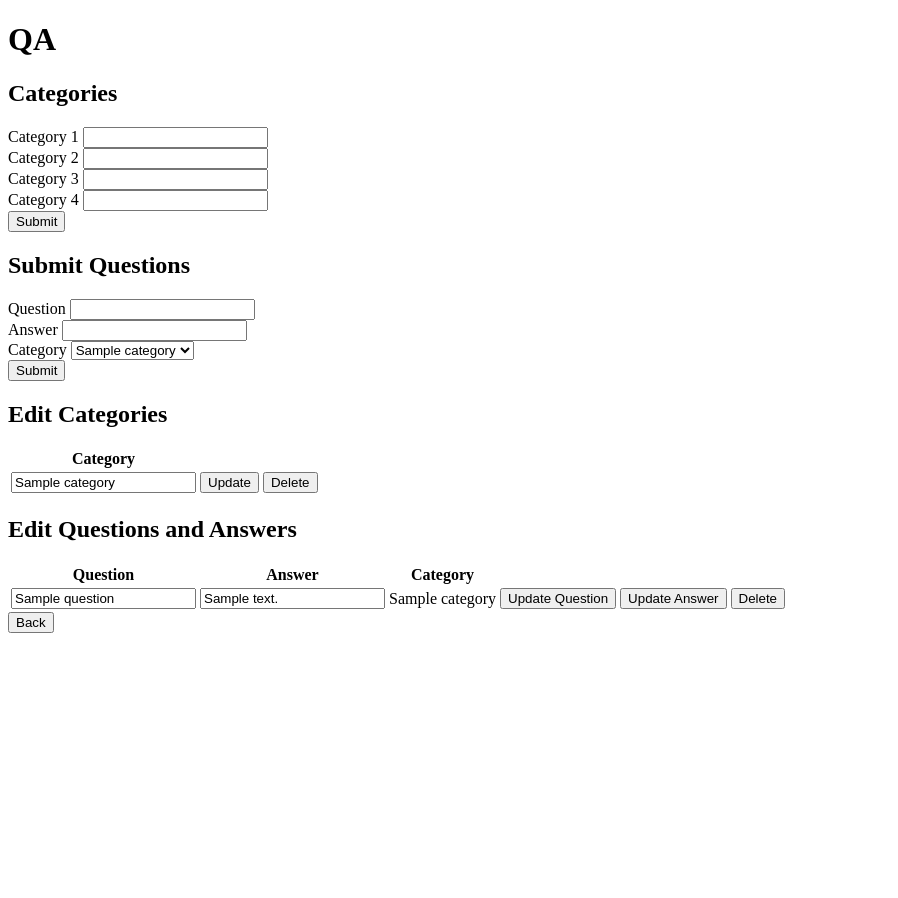
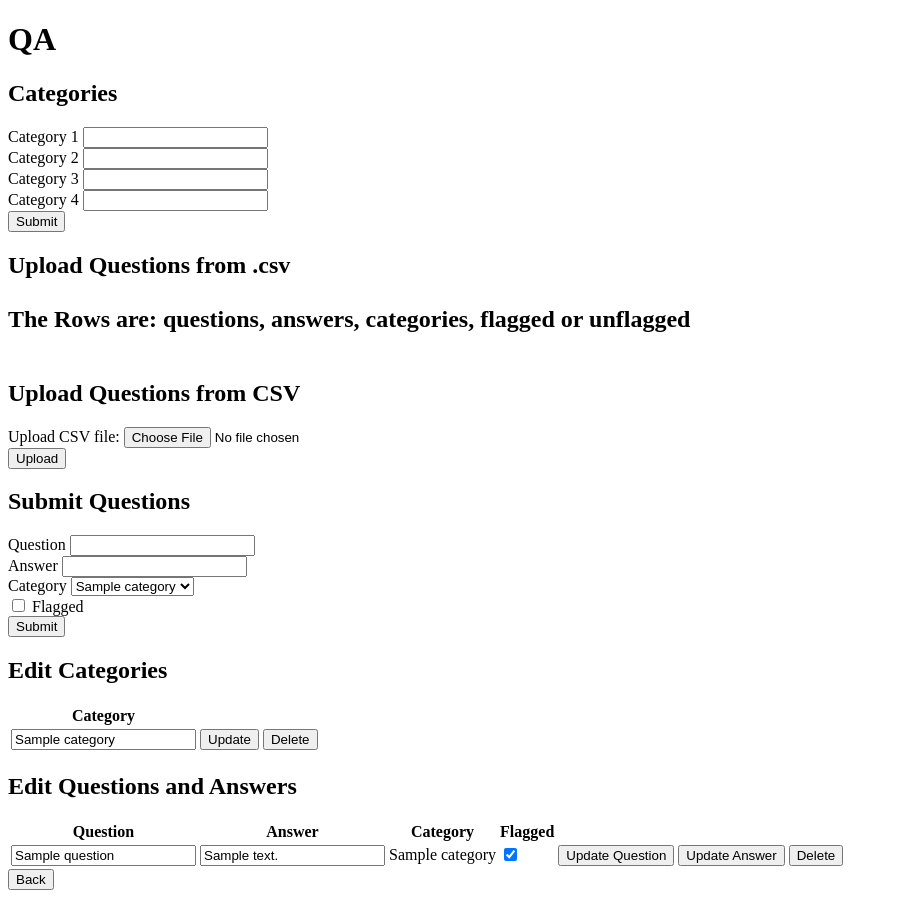
Before and after one commit to alexr-code1/trivial_project, a Flask app: page /qa in a window 1280 px wide. Shown: the whole page, without its empty margins (0-898 px from the left). Before the commit the page ends 633 px from the top, so only its background shows below. Run offline with Flask 3, Linux system fonts and the light colour scheme; tables that the repository leaves empty hold one stand-in row (values such as "Sample post").

Commit message:
Update qa.html

```diff
--- a/templates/qa.html
+++ b/templates/qa.html
@@ -5,6 +5,8 @@
 </head>
 <body>
     <h1>QA</h1>
+
+
 
     <h2>Categories</h2>
     <form id="categories-form" action="/qa" method="POST">
@@ -26,6 +28,17 @@
         </div>
         <button type="submit" class="btn btn-primary">Submit</button>
     </form>
+    <h2>Upload Questions from .csv <br></br>
+        The Rows are:
+        questions, answers, categories, flagged or unflagged<br></br></h2>
+        <h2>Upload Questions from CSV</h2>
+        <form id="upload-csv-form">
+            <div class="form-group">
+                <label for="csv-file">Upload CSV file:</label>
+                <input type="file" class="form-control-file" id="csv-file" name="csv-file" accept=".csv" required>
+            </div>
+            <button type="submit" class="btn btn-primary">Upload</button>
+        </form>
 
     <h2>Submit Questions</h2>
     <form id="submit-qa-form">
@@ -45,8 +58,13 @@
                 {% endfor %}
             </select>
         </div>
+        <div class="form-check">
+            <input type="checkbox" class="form-check-input" id="flagged" name="flagged">
+            <label class="form-check-label" for="flagged">Flagged</label>
+        </div>
         <button type="submit" class="btn btn-primary">Submit</button>
     </form>
+
 
     <h2>Edit Categories</h2>
     <table class="table">
@@ -78,6 +96,7 @@
                 <th>Question</th>
                 <th>Answer</th>
                 <th>Category</th>
+                <th>Flagged</th>
                 <th></th>
             </tr>
         </thead>
@@ -92,6 +111,9 @@
                 </td>
                 <td>{{ question.category.name }}</td>
                 <td>
+                    <input type="checkbox" class="form-check-input edit-flagged" {% if question.flagged %}checked{% endif %} data-id="{{ question.id }}">
+                </td>
+                <td>
                     <button class="btn btn-primary update-question" data-id="{{ question.id }}">Update Question</button>
                     <button class="btn btn-primary update-answer" data-id="{{ question.id }}">Update Answer</button>
                     <button class="btn btn-danger delete-question" data-id="{{ question.id }}">Delete</button>
@@ -101,24 +123,58 @@
         </tbody>
     </table>
 
+
+
     <button class="btn btn-primary" onclick="window.history.back()">Back</button>
 
     <script src="https://code.jquery.com/jquery-3.6.0.min.js"></script>
     <script>
         // Submit question form using AJAX
-        $(document).on('submit', '#submit-qa-form', function (e) {
+        $(document).on('submit', '#submit-qa-form', function(e) {
             e.preventDefault();
+
+            var formData = new FormData(this);
+
+            // Get the flagged value
+            var flagged = $('#flagged').prop('checked');
+            formData.append('flagged', flagged);
+
             $.ajax({
                 url: '/add_qa',
                 type: 'POST',
-                data: $(this).serialize(),
-                success: function (response) {
+                data: formData,
+                processData: false,
+                contentType: false,
+                success: function(response) {
                     console.log(response);
                     alert('Question submitted successfully');
                 },
-                error: function (error) {
+                error: function(error) {
                     console.error(error);
                     alert('An error occurred while submitting the question');
+                }
+            });
+        });
+
+        // Upload CSV file
+        $(document).on('submit', '#upload-csv-form', function(e) {
+            e.preventDefault();
+
+            var formData = new FormData(this);
+
+            $.ajax({
+                url: '/upload_csv',
+                type: 'POST',
+                data: formData,
+                processData: false,
+                contentType: false,
+                success: function(response) {
+                    console.log(response);
+                    alert('CSV file uploaded successfully');
+                },
+                error: function(error) {
+                    console.error(error);
+                    alert('An error occurred while uploading the CSV file');
                 }
             });
         });
```
